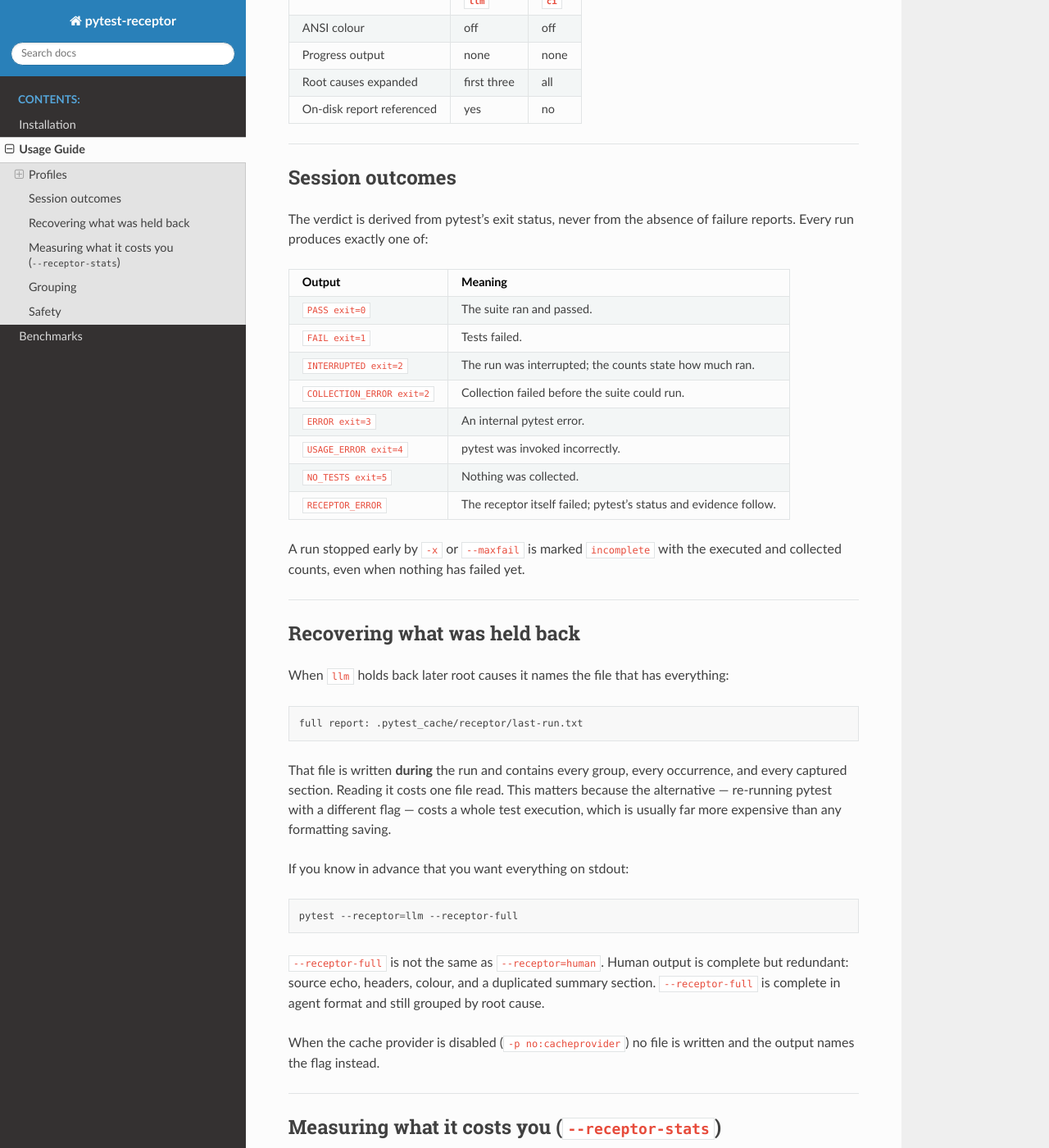
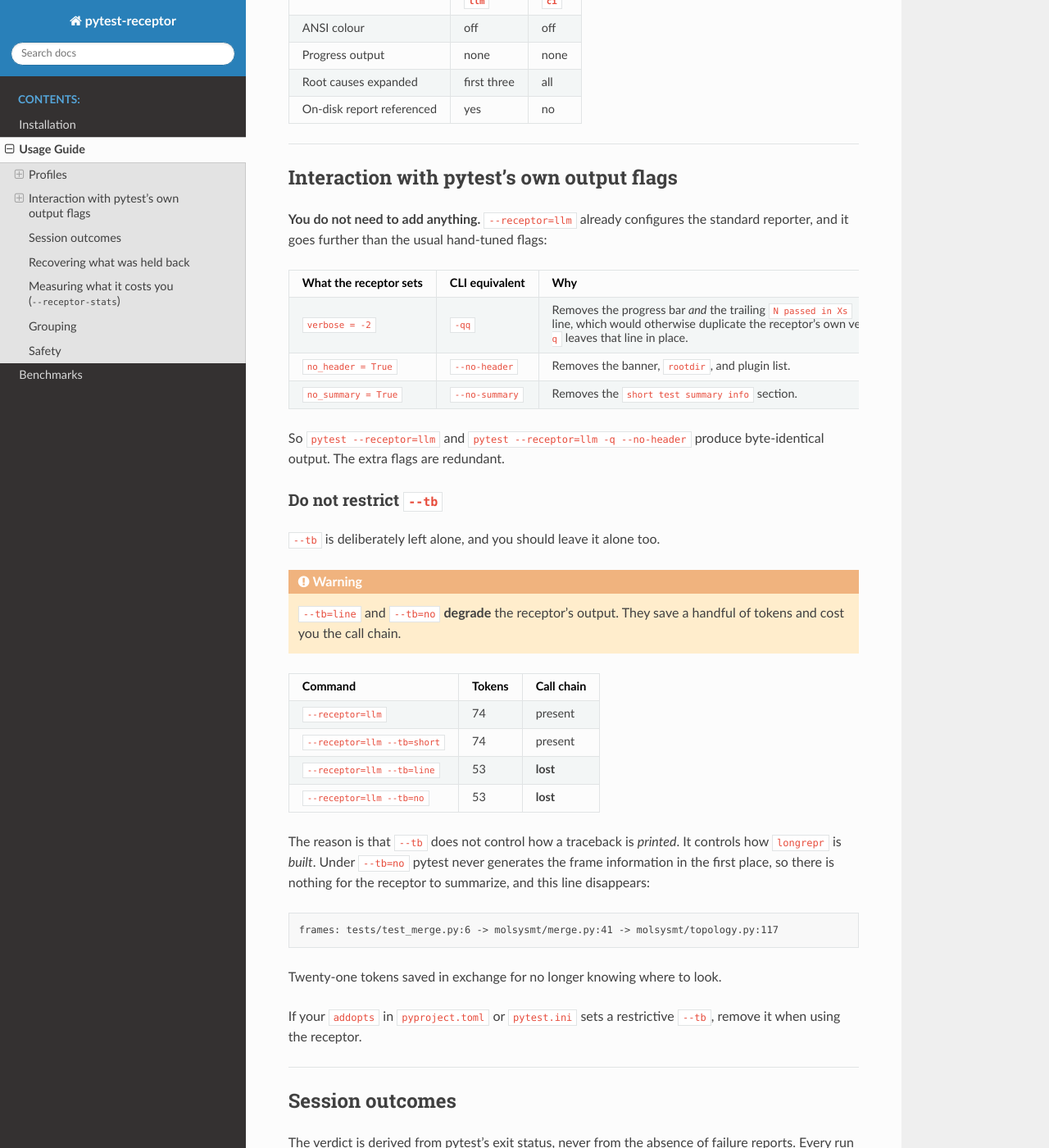
Before and after one commit to uibcdf/pytest-receptor, a Sphinx documentation site: the page built from docs/usage.md, in a window 1280 px wide and 1400 px high, scrolled down 1391 px. Shown: the whole window at 82% size. Built offline with Sphinx 7.4.7 and the Read the Docs theme 3.1.0, drawn with Linux system fonts in a browser that asks for light colours.

Commit message:
docs: explain how --receptor=llm interacts with pytest's output flags
Nothing documented whether the quieting flags were still needed alongside
--receptor=llm, or what happens if you combine them. Both answers matter.

They are redundant: --receptor=llm already sets the equivalent of
-qq --no-header --no-summary, which is more than the usual hand-tuned
-q --no-header. Measured, `--receptor=llm` and `--receptor=llm -q --no-header`
produce byte-identical output.

--tb is the exception, and restricting it is actively harmful. --tb=line and
--tb=no save about twenty tokens and silently delete the call chain, because
--tb controls how longrepr is *built*, not how it is printed. Under --tb=no
pytest never generates the frame information, so there is nothing left to
summarize. Anyone carrying a restrictive --tb in addopts is losing the line that
tells them where to look.

Adds regressions for both: the call chain must survive at default settings --
this is the bug that shipped once already -- and the quieting flags must remain
a no-op.

````diff
--- a/docs/usage.md
+++ b/docs/usage.md
@@ -67,6 +67,52 @@ The CI profile therefore expands **every** group rather than holding any back.
 | Progress output | none | none |
 | Root causes expanded | first three | all |
 | On-disk report referenced | yes | no |
+
+---
+
+## Interaction with pytest's own output flags
+
+**You do not need to add anything.** `--receptor=llm` already configures the
+standard reporter, and it goes further than the usual hand-tuned flags:
+
+| What the receptor sets | CLI equivalent | Why |
+| :--- | :--- | :--- |
+| `verbose = -2` | `-qq` | Removes the progress bar *and* the trailing `N passed in Xs` line, which would otherwise duplicate the receptor's own verdict. Plain `-q` leaves that line in place. |
+| `no_header = True` | `--no-header` | Removes the banner, `rootdir`, and plugin list. |
+| `no_summary = True` | `--no-summary` | Removes the `short test summary info` section. |
+
+So `pytest --receptor=llm` and `pytest --receptor=llm -q --no-header` produce
+byte-identical output. The extra flags are redundant.
+
+### Do not restrict `--tb`
+
+`--tb` is deliberately left alone, and you should leave it alone too.
+
+```{warning}
+`--tb=line` and `--tb=no` **degrade** the receptor's output. They save a
+handful of tokens and cost you the call chain.
+```
+
+| Command | Tokens | Call chain |
+| :--- | ---: | :--- |
+| `--receptor=llm` | 74 | present |
+| `--receptor=llm --tb=short` | 74 | present |
+| `--receptor=llm --tb=line` | 53 | **lost** |
+| `--receptor=llm --tb=no` | 53 | **lost** |
+
+The reason is that `--tb` does not control how a traceback is *printed*. It
+controls how `longrepr` is *built*. Under `--tb=no` pytest never generates the
+frame information in the first place, so there is nothing for the receptor to
+summarize, and this line disappears:
+
+```text
+frames: tests/test_merge.py:6 -> molsysmt/merge.py:41 -> molsysmt/topology.py:117
+```
+
+Twenty-one tokens saved in exchange for no longer knowing where to look.
+
+If your `addopts` in `pyproject.toml` or `pytest.ini` sets a restrictive `--tb`,
+remove it when using the receptor.
 
 ---
 
````
Also changed, not shown: README.md (+7 -0 lines), 1 other file.
